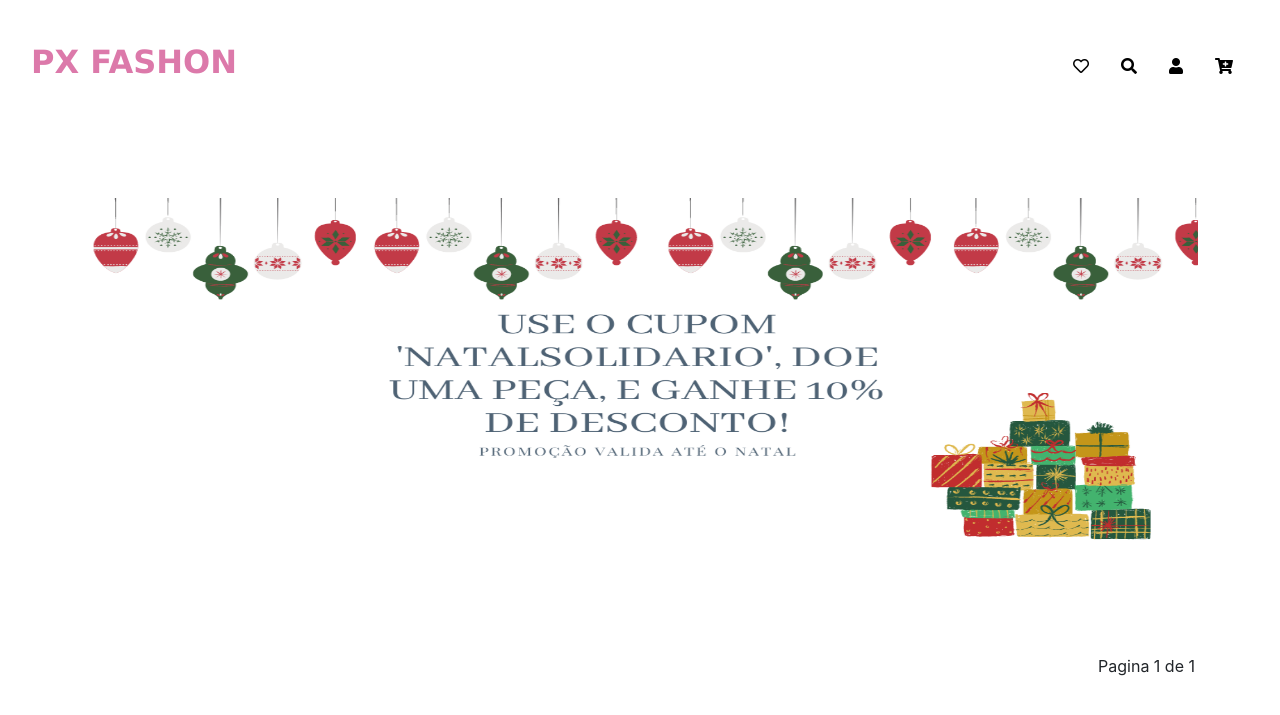
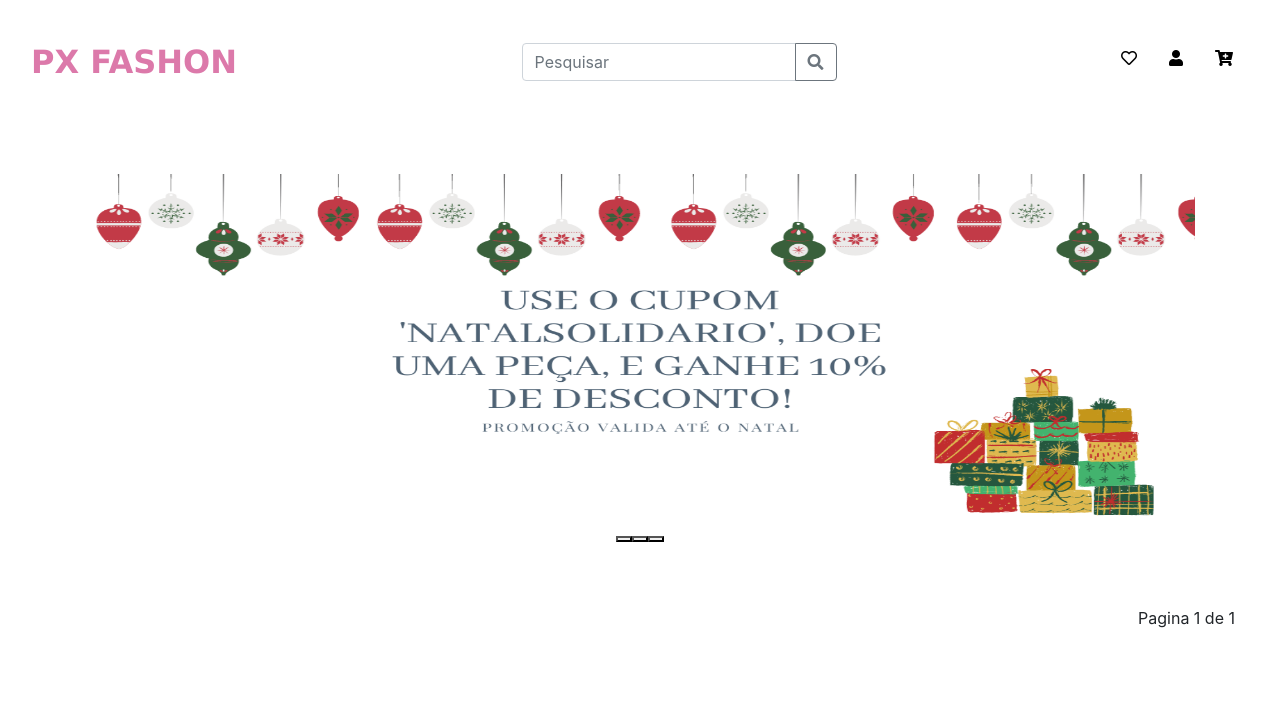
Before and after one commit to pmela/lojapam, a Django app: page / in a window 1280 px wide. Shown: the top 715 px of the page. Run offline with Django 3.2, Linux system fonts and the light colour scheme; data that the repository does not hold is empty; some libraries are stand-ins or nearby versions.

Commit message:
Ajustes.

```diff
--- a/apploja/static/style.css
+++ b/apploja/static/style.css
@@ -33,3 +33,26 @@
     font-family: "Open Sans", arial, sans-serif;
     font-weight: 400;
 }
+
+.corrosa{
+    color:#7b3e12;
+    font-family: verdana;
+}
+
+h2   {
+color:#dc79aa;
+font-family: verdana;
+
+}
+h3   {
+color:black;
+font-family: verdana;
+
+}
+p    {
+color:black;
+font-family: verdana;
+}
+a    {
+color:black;
+}
--- a/apploja/templates/menu.html
+++ b/apploja/templates/menu.html
@@ -18,10 +18,13 @@
     <link href="https://cdn.jsdelivr.net/npm/bootstrap@5.0.0-beta1/dist/css/bootstrap.min.css" rel="stylesheet"
           integrity="sha384-giJF6kkoqNQ00vy+HMDP7azOuL0xtbfIcaT9wjKHr8RbDVddVHyTfAAsrekwKmP1" crossorigin="anonymous">
     <script src="https://cdn.jsdelivr.net/npm/bootstrap@5.0.0-beta1/dist/js/bootstrap.bundle.min.js"
-            integrity="sha384-ygbV9kiqUc6oa4msXn9868pTtWMgiQaeYH7/t7LECLbyPA2x65Kgf80OJFdroafW" crossorigin="anonymous"></script>
-    <script src="https://cdn.jsdelivr.net/npm/@popperjs/core@2.5.4/dist/umd/popper.min.js" integrity="sha384-q2kxQ16AaE6UbzuKqyBE9/u/KzioAlnx2maXQHiDX9d4/zp8Ok3f+M7DPm+Ib6IU"
+            integrity="sha384-ygbV9kiqUc6oa4msXn9868pTtWMgiQaeYH7/t7LECLbyPA2x65Kgf80OJFdroafW"
             crossorigin="anonymous"></script>
-    <script src="https://cdn.jsdelivr.net/npm/bootstrap@5.0.0-beta1/dist/js/bootstrap.min.js" integrity="sha384-pQQkAEnwaBkjpqZ8RU1fF1AKtTcHJwFl3pblpTlHXybJjHpMYo79HY3hIi4NKxyj"
+    <script src="https://cdn.jsdelivr.net/npm/@popperjs/core@2.5.4/dist/umd/popper.min.js"
+            integrity="sha384-q2kxQ16AaE6UbzuKqyBE9/u/KzioAlnx2maXQHiDX9d4/zp8Ok3f+M7DPm+Ib6IU"
+            crossorigin="anonymous"></script>
+    <script src="https://cdn.jsdelivr.net/npm/bootstrap@5.0.0-beta1/dist/js/bootstrap.min.js"
+            integrity="sha384-pQQkAEnwaBkjpqZ8RU1fF1AKtTcHJwFl3pblpTlHXybJjHpMYo79HY3hIi4NKxyj"
             crossorigin="anonymous"></script>
     <link rel="stylesheet" href="{% static 'bootstrap/bootstrap.css' %}">
 
@@ -32,100 +35,94 @@
 
 </head>
 <body>
-<style>
-h1   {
-color:#7b3e12;
-font-family: verdana;
 
-}
-h2   {
-color:#dc79aa;
-font-family: verdana;
-
-}
-h3   {
-color:black;
-font-family: verdana;
-
-}
-p    {
-color:black;
-font-family: verdana;
-}
-a    {
-color:black;
-}
-
-
-
-
-
-
-
-
-
-
-
-</style>
 <!-- Navigation -->
 
 <nav class="navbar navbar-expand-lg navbar-dark">
 
     <div class="container-fluid">
-        <a class="navbar-brand" href="{% url 'apploja:telainicial' %}" style="color:#dc79aa;"><h2><b>PX FASHON</b></h2></a>
-        <button class="navbar-toggler" type="button" data-toggle="collapse" data-target="#navbarResponsive"
+        <div class="row">
+            <div class="col md-4">
+                <a class="navbar-brand" href="{% url 'apploja:telainicial' %}" style="color:#dc79aa;"><h2><b>PX
+                    FASHON</b>
+                </h2>
+                </a>
+            </div>
+        </div>
+        <div class="row">
+            <div class="col" align="center">
+                <div class="input-group mb-2">
+                    <input type="text" class="form-control" placeholder="Pesquisar"
+                           aria-label="Recipient's username"
+                           aria-describedby="button-addon2">
+                    <button class="btn btn-outline-secondary" type="button" id="button-addon2"><i
+                            class="fas fa-search"></i></button>
+                </div>
+            </div>
+        </div>
+        <div class="row">
+            <div class="col mb-3">
+                <button class="navbar-toggler" type="button" data-toggle="collapse"
+                        data-target="#navbarResponsive"
                         aria-controls="navbarResponsive" aria-expanded="false" aria-label="Toggle navigation">
                     <span class="navbar-toggler-icon"></span>
                 </button>
+
+
                 <div class="nav justify-content-end">
                     <div class="collapse navbar-collapse" id="navbarResponsive">
                         <ul class="nav justify-content-end">
                             <li class="nav-item">
                                 <a class="nav-link active" href="#"><i class="far fa-heart"></i></a>
                             </li>
+
                             <li class="nav-item">
-                        <a class="nav-link" href="#"><i class="fas fa-search"></i></a>
+                                <a class="nav-link" href="{% url 'apploja:telaDeLogin' %}"><i
+                                        class="fas fa-user"></i></a>
                             </li>
                             <li class="nav-item">
-                        <a class="nav-link" href="{% url 'apploja:telaDeLogin' %}"><i class="fas fa-user"></i></a>
-                    </li>
-                    <li class="nav-item">
-                        <a class="nav-link" href="{% url 'apploja:venda' %}"><i class="fas fa-cart-plus"></i></a>
+                                <a class="nav-link" href="{% url 'apploja:venda' %}"><i
+                                        class="fas fa-cart-plus"></i></a>
                             </li>
 
                         </ul>
                     </div>
-
+                </div>
             </div>
 
         </div>
+    </div>
+
 </nav>
-
+<br>
 <div class="col-md-auto">
     <div class="container-fluid">
 
-        <ul class="nav">
+        <!--        <ul class="nav">-->
+        <div class="container">
+            <div class="row">
+                {% for categoria in categorias %}
 
-            {% for categoria in categorias %}
+                <div class="col-md-2">
                     <a class="nav-link active"
                        href="{% url 'apploja:telainicial' nome_categoria=categoria.nome %}">{{categoria.nome}}</a>
+                </div>
 
                 {%endfor%}
+            </div>
+        </div>
+
         <br>
         <br>
-            <br>
-
-        </ul>
-        <div class="row">
+        <!--        </ul>-->
+        <div class="col-md-auto">
 
 
             {%block menu%}
             {%endblock%}
+
         </div>
     </div>
-
-    <!-- /.col-lg-3 -->
-
 
 </div>
 
--- a/apploja/templates/telaDeLogin.html
+++ b/apploja/templates/telaDeLogin.html
@@ -15,6 +15,7 @@
           font-size: 3.5rem;
         }
       }
+
 
 
 
@@ -59,7 +60,7 @@
 
     <button class="btn btn-lg btn-primary btn-block" data-toggle="modal" data-target="#exampleModal">Cria novo Usuário
     </button>
-    <p class="mt-5 mb-3 text-muted">PXFASHION</p>
+    <p class="mt-5 mb-3 text-muted corrosa">PXFASHION</p>
 
     <script src="https://code.jquery.com/jquery-3.5.1.slim.min.js"
             integrity="sha384-DfXdz2htPH0lsSSs5nCTpuj/zy4C+OGpamoFVy38MVBnE+IbbVYUew+OrCXaRkfj"
--- a/apploja/templates/telainicial.html
+++ b/apploja/templates/telainicial.html
@@ -6,36 +6,39 @@
 <!-- Page Content -->
 <div class="container">
 
-    <div class="row">
 
-
-        <div id="carouselExampleIndicators" class="carousel slide my-4" data-ride="carousel">
-            <ol class="carousel-indicators">
-                <li data-target="#carouselExampleIndicators" data-slide-to="0" class="active"></li>
-                <li data-target="#carouselExampleIndicators" data-slide-to="1"></li>
-                <li data-target="#carouselExampleIndicators" data-slide-to="2"></li>
-            </ol>
+    <div id="carouselExampleIndicators" class="carousel slide" data-bs-ride="carousel">
+        <div class="carousel-indicators">
+            <button type="button" data-bs-target="#carouselExampleIndicators" data-bs-slide-to="0" class="active"
+                    aria-current="true" aria-label="Slide 1"></button>
+            <button type="button" data-bs-target="#carouselExampleIndicators" data-bs-slide-to="1"
+                    aria-label="Slide 2"></button>
+            <button type="button" data-bs-target="#carouselExampleIndicators" data-bs-slide-to="2"
+                    aria-label="Slide 3"></button>
+        </div>
         <div class="carousel-inner" role="listbox">
             <div class="carousel-item active">
                 <img class="d-block img-fluid-pamela" src="{% static 'desconto.png' %}" width="1120"
                      height="368" alt="First slide">
             </div>
             <div class="carousel-item">
-                    <img class="d-block img-fluid-pamela" src="{% static 'PROMOCAO.png' %}" width="112"
-                         height="200" alt="Second slide">
+                <img class="d-block img-fluid-pamela" src="{% static 'PROMOCAO.png' %}" width="1112"
+                     height="368" alt="Second slide">
             </div>
             <div class="carousel-item">
-                    <img class="d-block img-fluid-pamela" src="{% static 'carro.png' %}" width="112"
-                         height="200" alt="Third slide">
+                <img class="d-block img-fluid-pamela" src="{% static 'carro.png' %}" width="1112"
+                     height="368" alt="Third slide">
             </div>
         </div>
-            <a class="carousel-control-prev" href="#carouselExampleIndicators" role="button" data-slide="prev">
-                <span class="carousel-control-prev-icon" aria-hidden="true"></span>
-                <span class="sr-only">Previous</span>
+        <a class="carousel-control-prev" type="button" data-bs-target="#carouselExampleIndicators"
+           data-bs-slide="prev">
+            <!--                <span class="carousel-control-prev-icon" aria-hidden="true"></span>-->
+            <span class="visually-hidden">Previous</span>
         </a>
-            <a class="carousel-control-next" href="#carouselExampleIndicators" role="button" data-slide="next">
-                <span class="carousel-control-next-icon" aria-hidden="true"></span>
-                <span class="sr-only">Next</span>
+        <a class="carousel-control-next" type="button" data-bs-target="#carouselExampleIndicators"
+           data-bs-slide="next">
+            <!--                <span class="carousel-control-next-icon" aria-hidden="true"></span>-->
+            <span class="visually-hidden">Next</span>
         </a>
     </div>
 </div>
@@ -61,9 +64,10 @@
 
                         <div class="border border-light p-2 mb-3">
                             <div class="text-center">
-                                    <button type="button" onclick="{% url 'apploja:telaDeDetalhe' id=produto.id %}" class="btn btn-primary"><i class="fas fa-shopping-bag"></i> Comprar</button>
+                                <button type="button" onclick="{% url 'apploja:telaDeDetalhe' id=produto.id %}"
+                                        class="btn btn-primary"><i class="fas fa-shopping-bag"></i> Comprar
+                                </button>
                             </div>
-                                <!--                        href="{% url 'apploja:telaDeDetalhe' id=produto.id %}-->
 
                         </div>
                     </div>
--- a/apploja/templates/venda.html
+++ b/apploja/templates/venda.html
@@ -6,11 +6,8 @@
 <link rel="stylesheet" type="text/css" href="{% static 'form-validation.css' %}">
 
 <div class="container-fluid">
+        <div class="col align-self-start">
 
-        <div class="col align-self-start">
-            <br>
-            <br>
-            <br>
             <div class="row">
                 <div class="col-md-4 order-md-2 mb-4">
                     <h4 class="d-flex justify-content-between align-items-center mb-3">
```
Also changed, not shown: apploja/templates/telaDeDetalhe.html (+5 -5 lines). Lines whose indentation alone changed are shown as unchanged.
